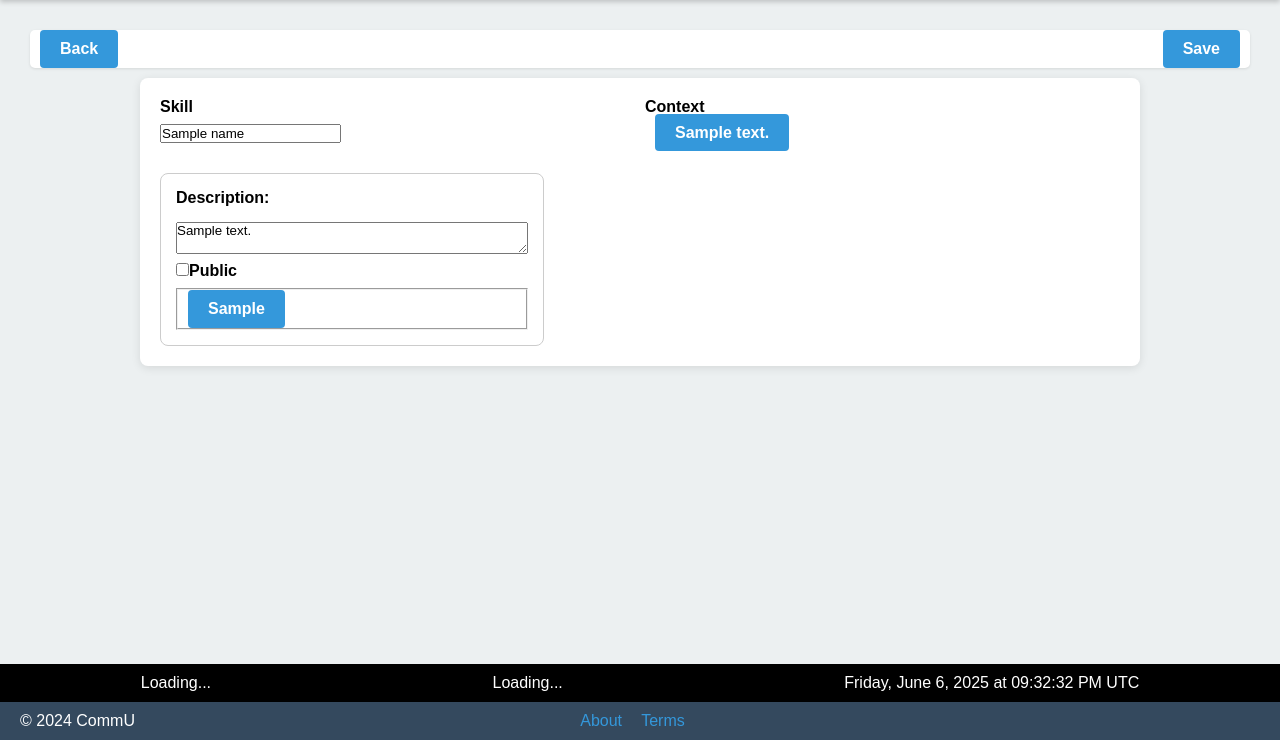
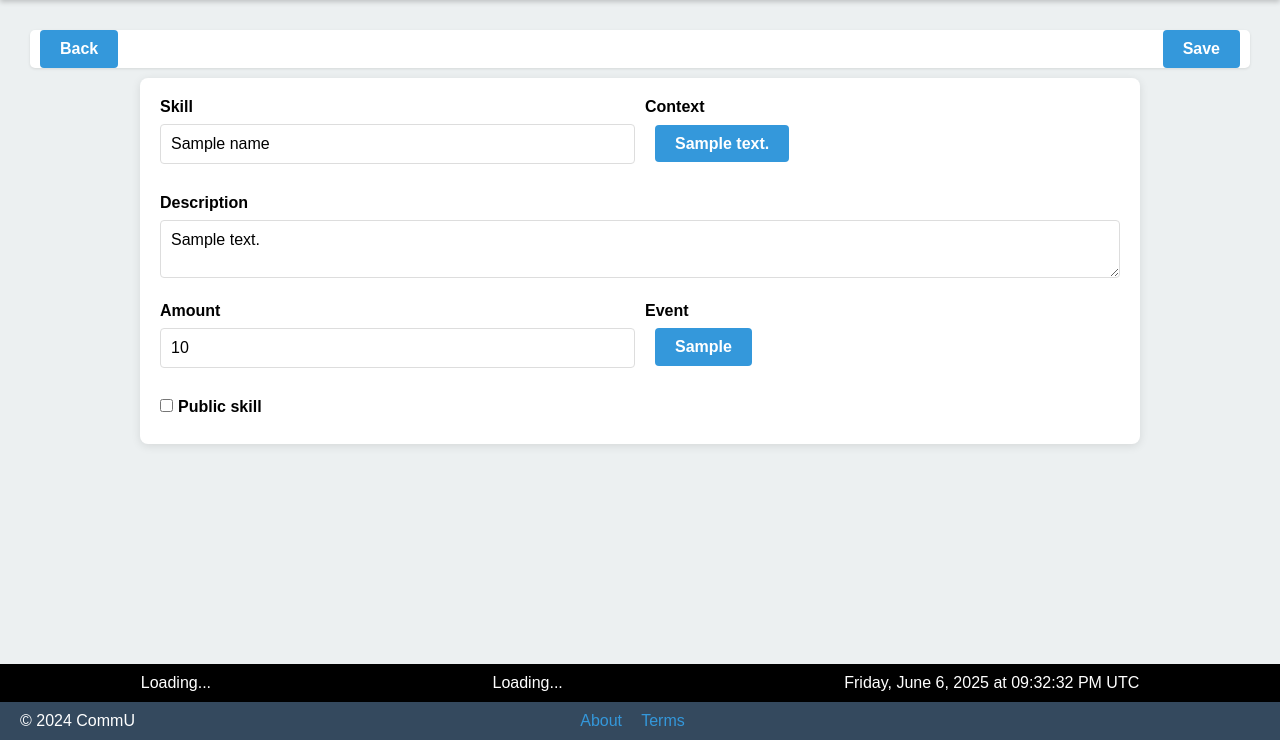
Before and after one commit to el710/CommU, a Django app: template DJpro/CommU/uproject/templates/skill.html in a window 1280 px wide. Shown: the part 60-800 px from the top of the page. Run offline with Django 5.2, Linux system fonts and the light colour scheme; the template is opened without the code that fills it: most values are stand-ins (such as "Sample title", 1, 10 or a date in 2020).

Commit message:
skill new UI, contract making UI

```diff
--- a/DJpro/CommU/uproject/models/skill.py
+++ b/DJpro/CommU/uproject/models/skill.py
@@ -19,6 +19,7 @@ class USkill(UObject):
     def __init__(self, name:str=None, description=None, resources=None, goal=None):
         super().__init__(name)
         self.description = description
+        self.amount = 0
         self.event = None
 
 
--- a/DJpro/CommU/uproject/templates/index.html
+++ b/DJpro/CommU/uproject/templates/index.html
@@ -211,8 +211,8 @@
       }
 
       .speed-bar-link {
-            position: sticky;
-            left: 0;
+             /* position: sticky; */
+            /* left: 0; */
             text-decoration: none;
             color: white;
       }
@@ -247,6 +247,20 @@
         margin-bottom: 8px;
         font-weight: 600;
         color: var(--dark-color);
+    }
+
+    input, select, textarea {
+        width: 100%;
+        padding: 10px;
+        border: 1px solid #ddd;
+        border-radius: 4px;
+        font-size: 16px;
+        transition: border 0.3s;
+    }
+
+    input:focus, select:focus, textarea:focus {
+        border-color: var(--primary-color);
+        outline: none;
     }
 
 </style>
--- a/DJpro/CommU/uproject/templates/laws.html
+++ b/DJpro/CommU/uproject/templates/laws.html
@@ -46,7 +46,7 @@
         <p><b>4. We DO NOT any actions that lead to unfreedom of any person.</b></p>
         <p><ul>
             <li>Author: CommU;</li>
-            <li>Based on: A person who does not accept the laws of the community is free to live outside the community;</li>
+            <li>Based on: A person who does not accept the laws of the community is free to live without community;</li>
             <li> Goal: Every person should be free from pressure or restrictions from others.</li>
         </ul></p>
     </section>
--- a/DJpro/CommU/uproject/templates/skill.html
+++ b/DJpro/CommU/uproject/templates/skill.html
@@ -18,56 +18,14 @@
     {{ block.super }}
 
     <style>
-        /* .skill-container {
-            max-width: 1000px;
-            margin: 0 auto;
-            /*padding: 0;
-            background-color: white;
-            padding: 20px;
-            border-radius: 8px;
-            box-shadow: 0 2px 10px rgba(0, 0, 0, 0.1);
-            margin-bottom: 30px;
-        } */
-
-        .skill-column {
-            flex: 1;
-            padding: 15px;
-            border: 1px solid #ccc;
-            border-radius: 8px;
-            width: 40%
+        .link-row{
+            padding-top: 11px;
         }
-
-        .skill-bottom-field {
-            display: flex;
-            flex-direction: row;
-            justify-content: space-around;
-            margin-top: 15px;
-            text-align: center;
-            border: 1px solid #ccc;
-            border-radius: 8px;
-            width: 100%
-        }
-
-        .skill-button{
-            width: 120px;
-            height: 25px;
-        }
-
-        textarea{
-            display: block;
-            width: 100%;
-            margin-top: 15px;
-        }
-
-        /* .form-btn{
-            display: block;
-            width: 100%;
-            margin-top: 10px;
-        } */
 
         input[type="checkbox"] {
             width: auto;
             display: inline-block;
+            margin-right: 5px;
         }
 
     </style>
@@ -96,7 +54,7 @@
                 <div class="page-form-col">
                     <div class="page-form-group">
                         <label for="name">Skill</label>
-                        <input type="text" name="name" maxlength="100" value="{{name}}" placeholder="meet" required>
+                        <input type="text" name="name" maxlength="100" value="{{name}}" placeholder="wake up" required>
                     </div>
                 </div>
 
@@ -104,12 +62,14 @@
                     <div class="page-form-group">
                         <label for="root-context">Context</label>
                         {% if context %}
+                            <div class="link-row">
                                 {%if context_link %}
                                     <a href="{{context_link}}" class="speed-bar-btn speed-bar-link" name="root-context">
                                 {% else %}
                                     <a href="/" class="speed-bar-btn speed-bar-link" name="root-context">
                                 {% endif %}
                                 {{context}} </a>
+                            </div>
                         {% else %}
                             {% if root %}
                                 <button type="submit" class="speed-bar-btn" name="add" value="add">Add to {{root}} </button>
@@ -120,19 +80,21 @@
                 </div>
             </div>
 
+            <div class="page-form-group">
+                <label for="description">Description</label>
+                <textarea name="description" maxlength="300" placeholder="details">{{description}}</textarea>
+            </div>
 
-
-            <div class="skill-column">
-
-
-
-
-
-                    <label>Description: <textarea name="description" maxlength="300" >{{description}}</textarea></label>
-                    <label><input type="checkbox" name="public" {% if public == True %} checked {%endif%} >Public</label>
-
-
-                <fieldset>
+            <div class="page-form-row">
+                <div class="page-form-col">
+                    <div class="page-form-group">
+                        <label for="amount">Amount</label>
+                        <input type="number" name="amount" maxlength="100" value="{{amount}}" placeholder="0">
+                    </div>
+                </div>
+                <div class="page-form-col">
+                    <div class="page-form-group">
+                        <label for="event">Event</label>
                         <button type="submit" class="speed-bar-btn" name="event" value="event">
                             {% if event %}
                                 {{event.event_string}}
@@ -140,18 +102,16 @@
                                 Add Event
                             {%endif%}
                         </button>
-                </fieldset>
+                    </div>
+                </div>
+            </div>
 
+            <label><input type="checkbox" name="public" {% if public == True %} checked {%endif%} >Public skill</label>
 
+        </div> <!-- page-container -->
+    </form> <!-- post -->
 
-
-
-        </div> <!-- column -->
-    </div> <!-- container -->
-
-</form> <!-- post -->
 {% endblock %}
-
 
 
 {% block JavaScript %}
```
Also changed, not shown: DJpro/CommU/main/djforms.py (+5 -4 lines), DJpro/CommU/uproject/models/Uobject.py (+8 -0 lines), DJpro/CommU/uproject/templates/contract.html (+30 -54 lines), DJpro/CommU/main/views.py (line endings or trailing spaces). Lines whose indentation alone changed are shown as unchanged.
